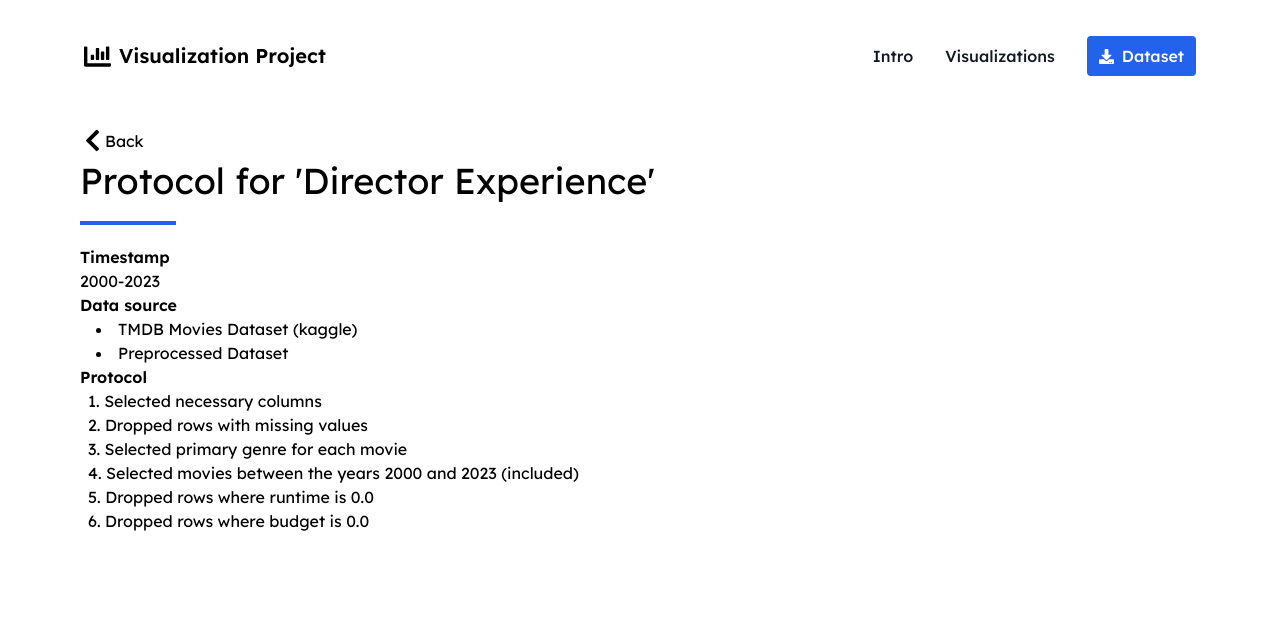
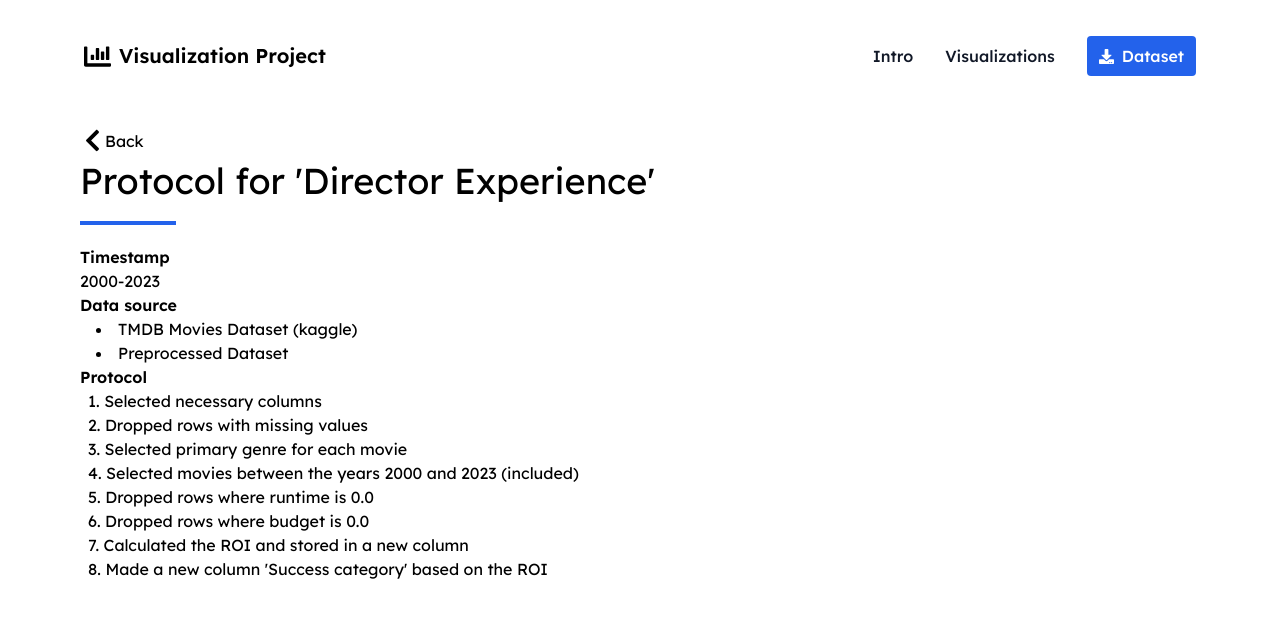
Before and after one commit to SamHufkens/data_vis_project_website, a React (Vite) app: page /protocol4 in a window 1280 px wide. Shown: the top 618 px of the page. Built offline with nearby package versions, Linux system fonts and the light colour scheme.

Commit message:
changed protocol 4

```diff
--- a/src/pages/ProtocolPage4.tsx
+++ b/src/pages/ProtocolPage4.tsx
@@ -45,6 +45,8 @@ function ProtocolPage4() {
                 <li>4. Selected movies between the years 2000 and 2023 (included)</li>
                 <li>5. Dropped rows where runtime is 0.0</li>
                 <li>6. Dropped rows where budget is 0.0</li>
+                <li>7. Calculated the ROI and stored in a new column</li>
+                <li>8. Made a new column 'Success category' based on the ROI</li>
             </ol>
           </div>
 
```
